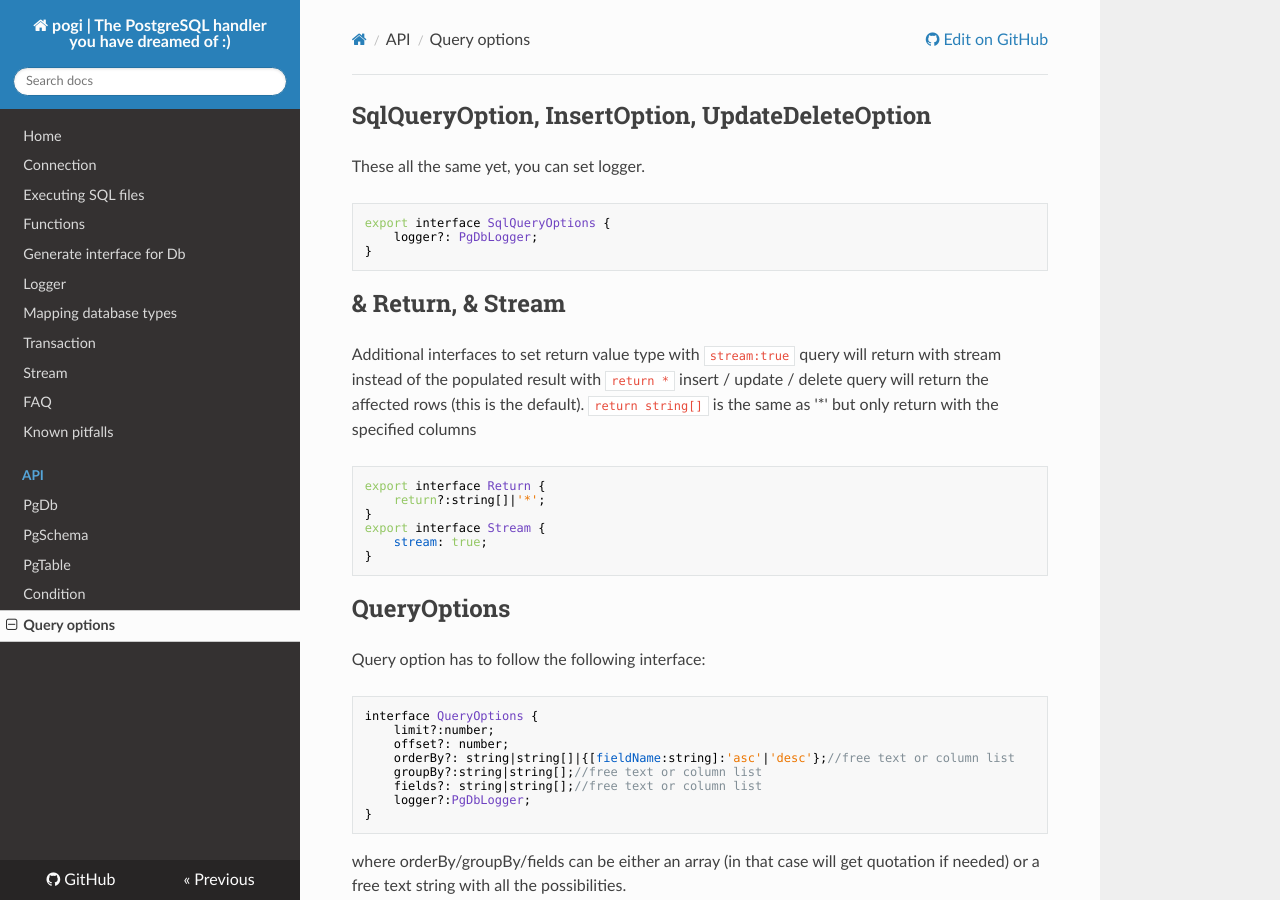
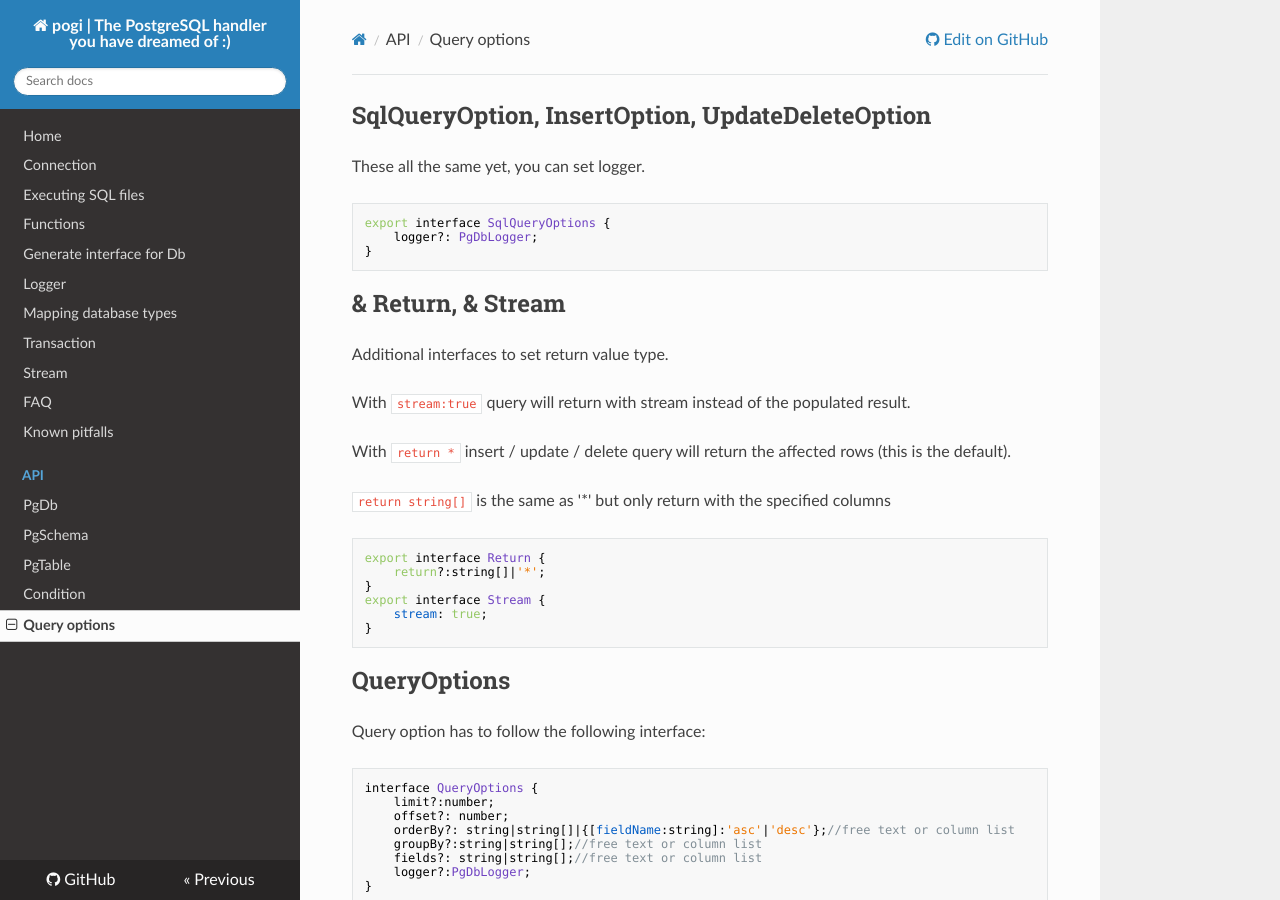
Before and after one commit to holdfenytolvaj/pogi, an MkDocs documentation site: the page built from docs/API/QueryOptions.md, in a window 1280 px wide and 900 px high. Built offline with MkDocs 1.6.1, drawn with Linux system fonts in a browser that asks for light colours; nearby versions of some CDN libraries; old or Windows-style settings are respelled for this version of MkDocs.

Commit message:
IMP: doc

````diff
--- a/docs/API/QueryOptions.md
+++ b/docs/API/QueryOptions.md
@@ -7,9 +7,12 @@ export interface SqlQueryOptions {
 ```
 
 ## & Return, & Stream
-Additional interfaces to set return value type
-with `stream:true` query will return with stream instead of the populated result
-with `return *` insert / update / delete query will return the affected rows (this is the default).
+Additional interfaces to set return value type.
+
+With `stream:true` query will return with stream instead of the populated result.
+
+With `return *` insert / update / delete query will return the affected rows (this is the default).
+
 `return string[]` is the same as '*' but only return with the specified columns
 ```js
 export interface Return {
````
